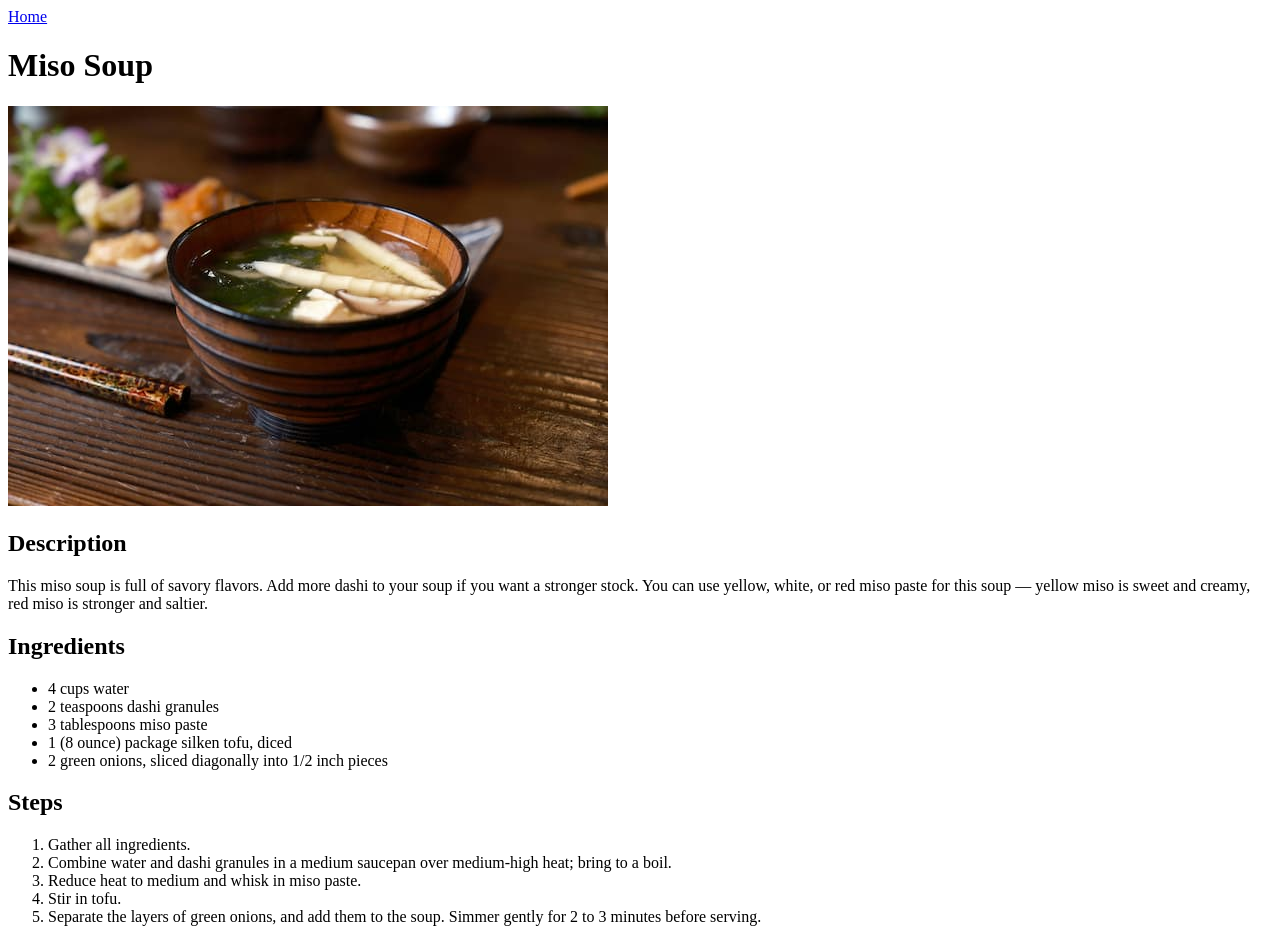
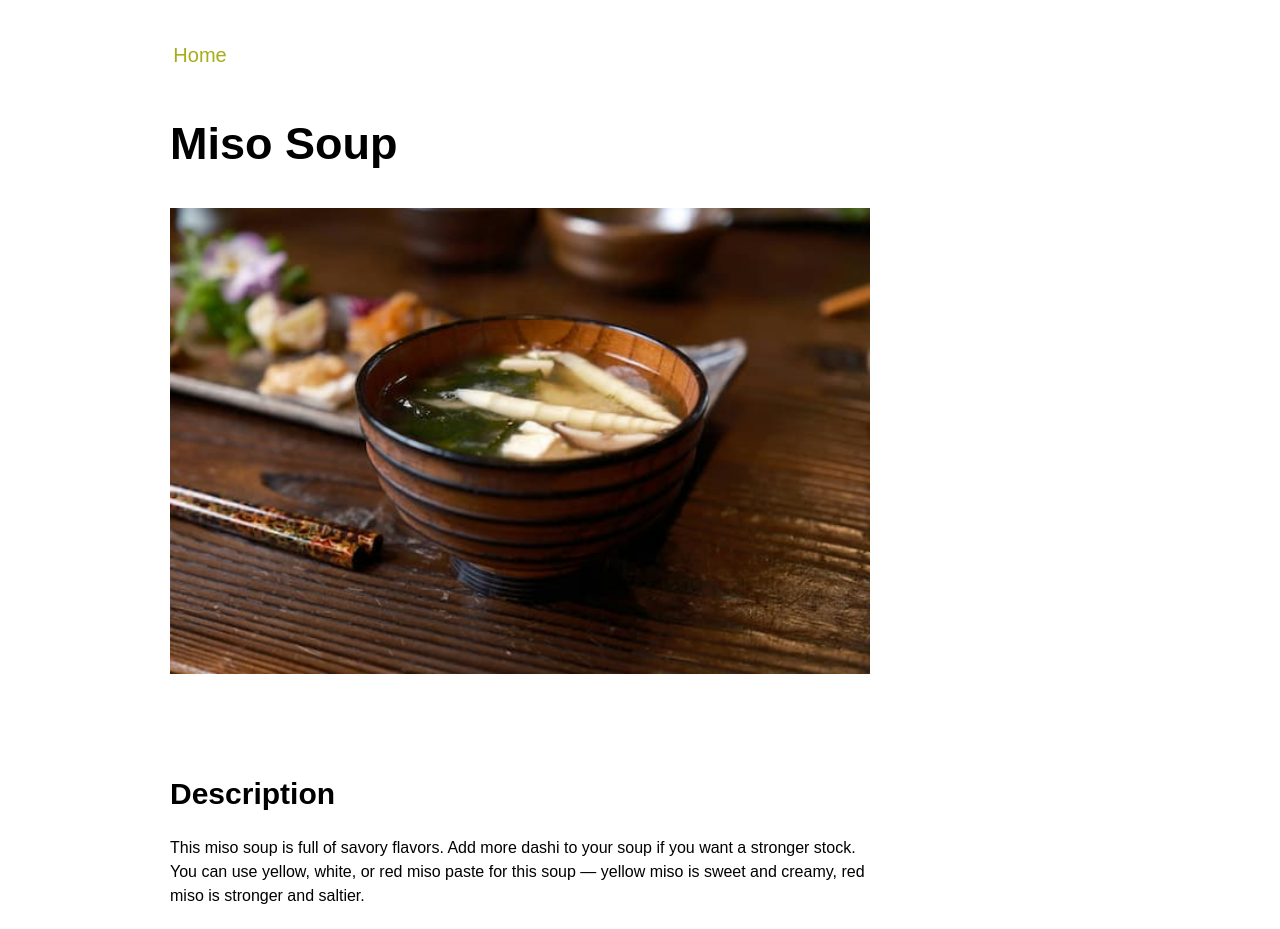
Before and after one commit to salim-mbarki/odin-recipes, a plain HTML site: page recipes/miso-soup.html in a window 1280 px wide. Shown: the top 929 px of the page. Drawn offline with Linux system fonts and the light colour scheme.

Commit message:
Restrucure HTML and style miso soup page

```diff
--- a/recipes/miso-soup.html
+++ b/recipes/miso-soup.html
@@ -3,19 +3,28 @@
   <head>
     <meta charset="UTF-8" />
     <meta name="viewport" content="width=device-width, initial-scale=1.0" />
+    <link rel="stylesheet" href="./recipes.css" />
     <title>Document</title>
   </head>
   <body>
-    <a href="../index.html">Home</a>
-    <h1>Miso Soup</h1>
-    <img src="../images/miso-soup.jpg" alt="A bowl of miso soup" width="600" />
+    <main class="container">
+      <a href="../index.html" class="home-link">Home</a>
+      <h1 class="title">Miso Soup</h1>
+      <img
+        src="../images/miso-soup.jpg"
+        alt="A bowl of miso soup"
+        width="700"
+      />
+      <section class="description">
         <h2>Description</h2>
         <p>
-      This miso soup is full of savory flavors. Add more dashi to your soup if
-      you want a stronger stock. You can use yellow, white, or red miso paste
-      for this soup — yellow miso is sweet and creamy, red miso is stronger and
-      saltier.
+          This miso soup is full of savory flavors. Add more dashi to your soup
+          if you want a stronger stock. You can use yellow, white, or red miso
+          paste for this soup — yellow miso is sweet and creamy, red miso is
+          stronger and saltier.
         </p>
+      </section>
+      <section>
         <h2>Ingredients</h2>
         <ul>
           <li>4 cups water</li>
@@ -24,19 +33,23 @@
           <li>1 (8 ounce) package silken tofu, diced</li>
           <li>2 green onions, sliced diagonally into 1/2 inch pieces</li>
         </ul>
+      </section>
+      <section>
         <h2>Steps</h2>
         <ol>
           <li>Gather all ingredients.</li>
           <li>
-        Combine water and dashi granules in a medium saucepan over medium-high
-        heat; bring to a boil.
+            Combine water and dashi granules in a medium saucepan over
+            medium-high heat; bring to a boil.
           </li>
           <li>Reduce heat to medium and whisk in miso paste.</li>
           <li>Stir in tofu.</li>
           <li>
-        Separate the layers of green onions, and add them to the soup. Simmer
-        gently for 2 to 3 minutes before serving.
+            Separate the layers of green onions, and add them to the soup.
+            Simmer gently for 2 to 3 minutes before serving.
           </li>
         </ol>
+      </section>
+    </main>
   </body>
 </html>
--- /dev/null
+++ b/recipes/recipes.css
@@ -0,0 +1,56 @@
+* {
+  box-sizing: border-box;
+  margin: 0;
+  padding: 0;
+}
+
+body {
+  font-family: Arial, Helvetica, sans-serif;
+  line-height: 1.5;
+}
+
+.container {
+  padding: 40px 170px 100px 170px;
+}
+
+.home-link {
+  display: block;
+  width: 60px;
+  text-align: center;
+  margin-bottom: 40px;
+  text-decoration: none;
+  font-size: 20px;
+  color: #a6ad17;
+  transition: color 0.2s ease;
+}
+
+.home-link:hover {
+  color: #333;
+}
+
+.title {
+  margin-bottom: 30px;
+  font-size: 45px;
+}
+
+img {
+    margin-bottom: 30px;
+}
+
+section {
+  width: 700px;
+  margin: 60px 0;
+}
+
+section h2 {
+    font-size: 30px;
+    margin-bottom: 20px;
+}
+
+section ul,ol {
+    list-style-position: inside;
+}
+
+section li::marker {
+  color: #a6ad17;
+}
```
Lines whose indentation alone changed are shown as unchanged.
